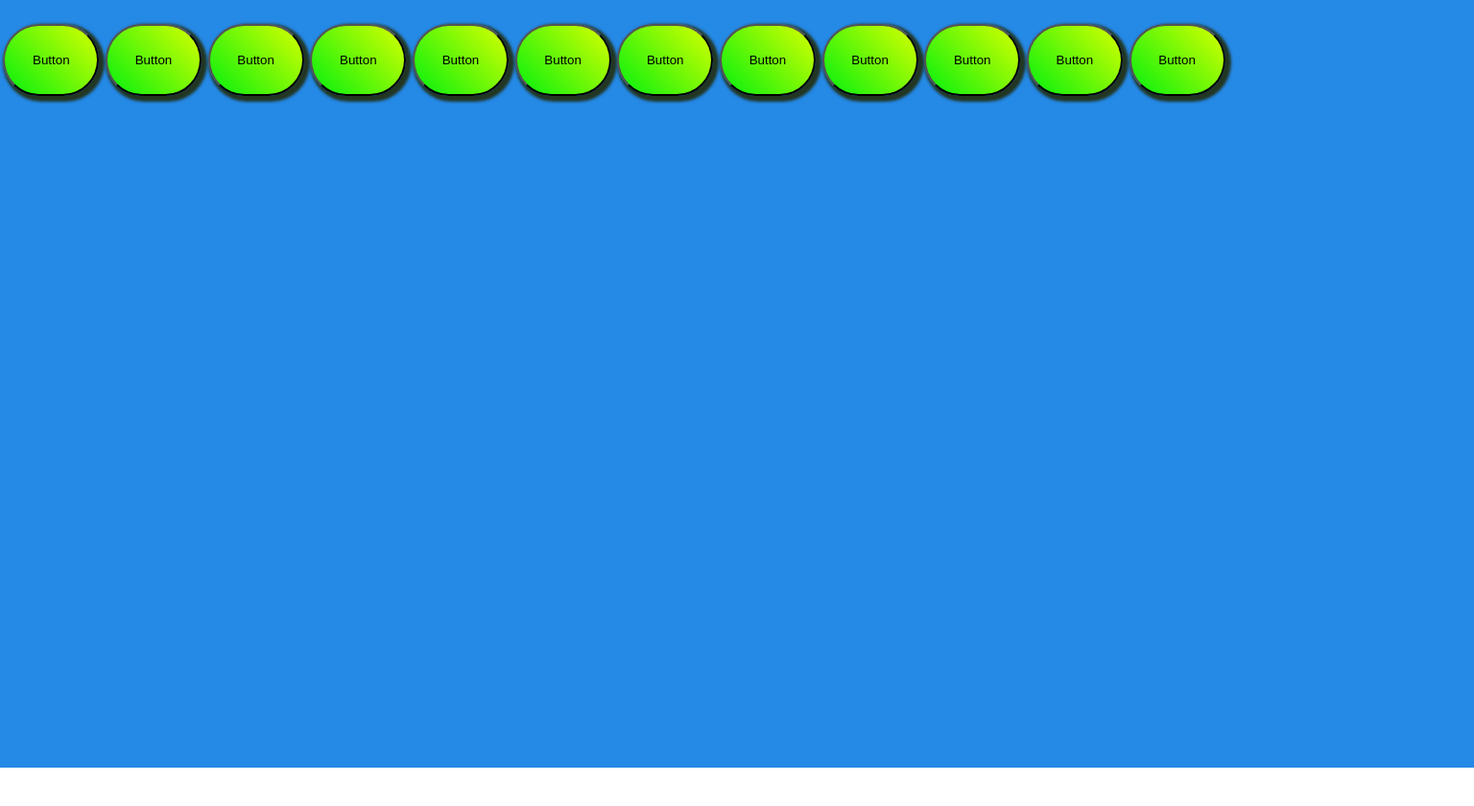
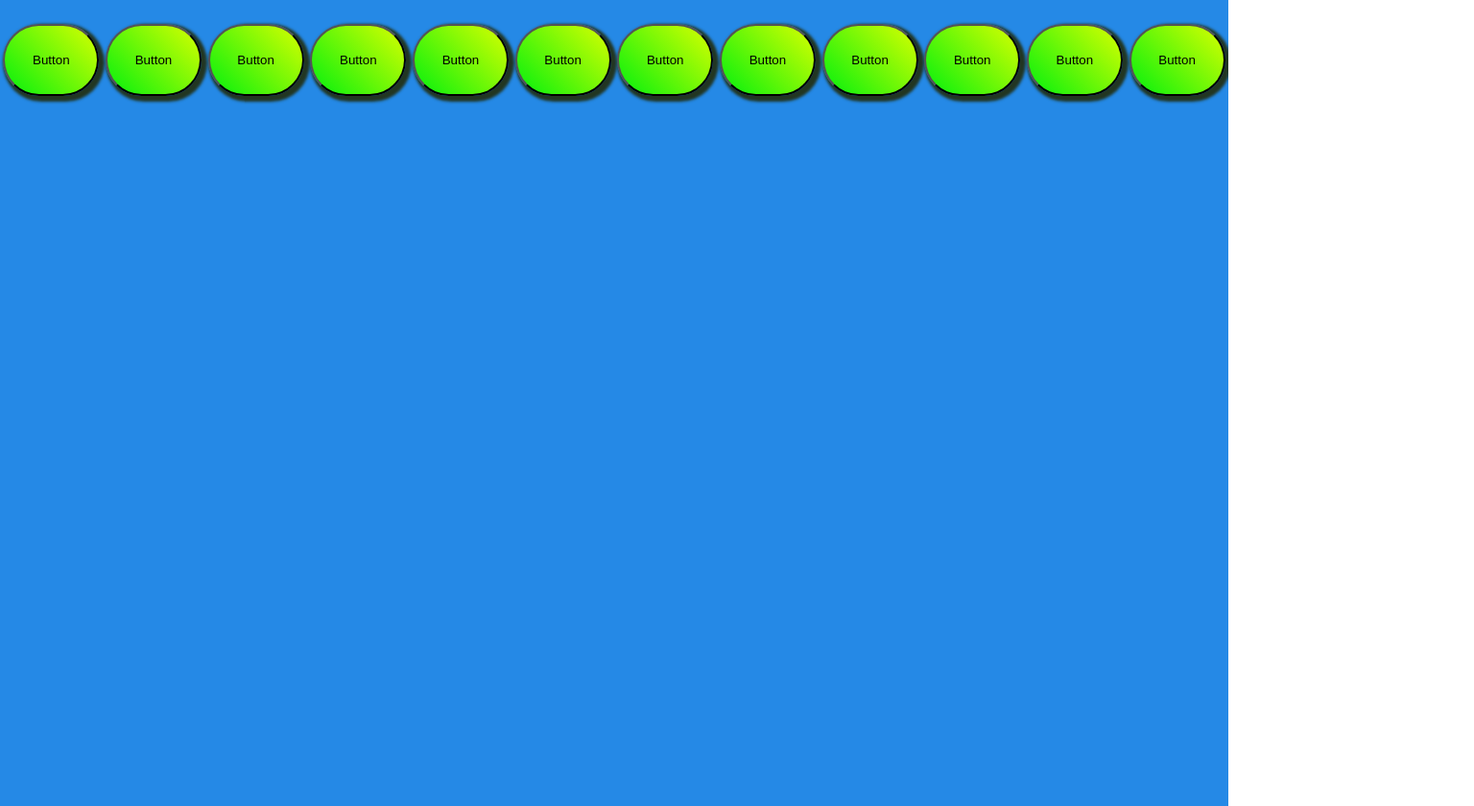
Before and after one commit to MaxProger338/site, a plain HTML site: page index.html in a window 1280 px wide. Shown: the whole page at 96% size, 1536 px wide, since content can reach past the window. Before the commit the page ends 800 px from the top, so only its background shows below. Drawn offline with Linux system fonts and the light colour scheme.

Commit message:
Update style.css
Signed-off-by: MaxProger338 <152500777+MaxProger338@users.noreply.github.com>

```diff
--- a/style.css
+++ b/style.css
@@ -5,8 +5,8 @@ html, body {
 }
 
 .container {
-    height: 100vh;
-    width: 120vw;
+    height: 105vh;
+    width: 100vw;
     background-color: #2589e6;
 }
 .flexcontainer {
```
